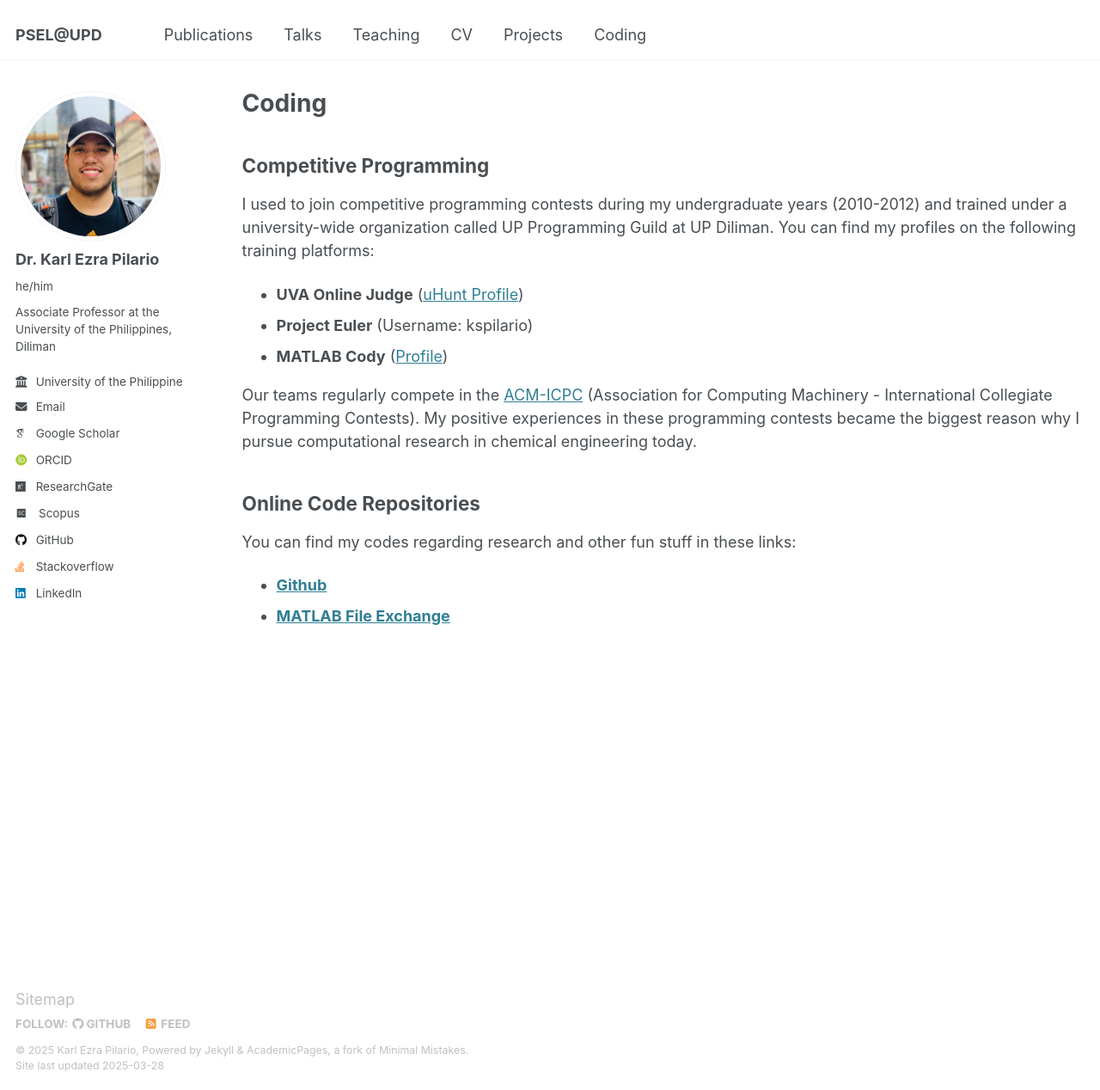
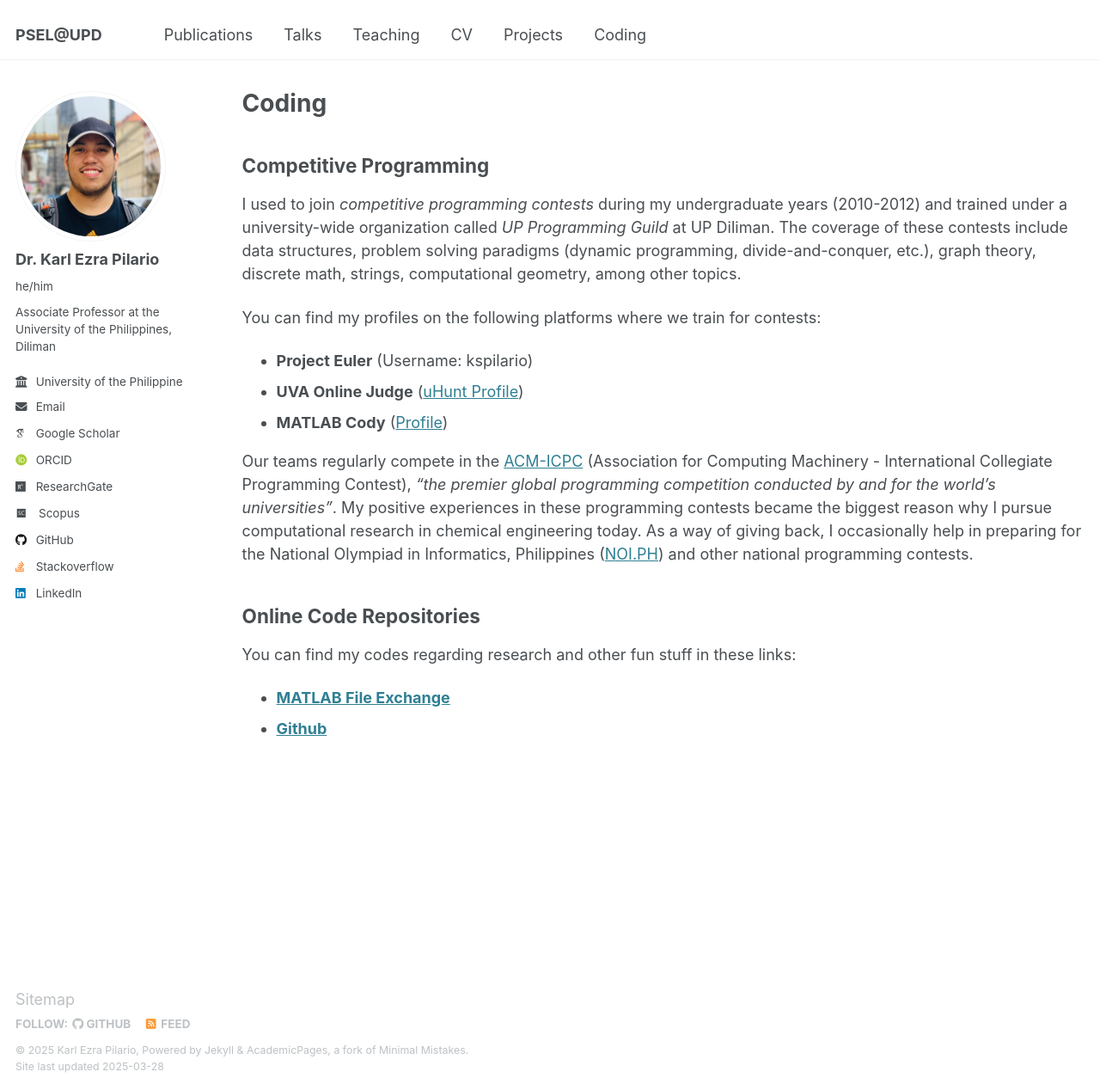
Before and after one commit to kspilario/kspilario.github.io, a Jekyll site: the page built from _pages/coding.md, in a window 1280 px wide and 1268 px high. Shown: the whole window at 86% size. Built offline with Jekyll 4.4.1, drawn with Linux system fonts in a browser that asks for light colours; some web fonts are replaced.

Commit message:
Update coding.md

```diff
--- a/_pages/coding.md
+++ b/_pages/coding.md
@@ -6,15 +6,17 @@
 
 ## Competitive Programming
 
-I used to join competitive programming contests during my undergraduate years (2010-2012) and trained under a university-wide organization called UP Programming Guild at UP Diliman. You can find my profiles on the following training platforms:
+I used to join *competitive programming contests* during my undergraduate years (2010-2012) and trained under a university-wide organization called *UP Programming Guild* at UP Diliman. The coverage of these contests include data structures, problem solving paradigms (dynamic programming, divide-and-conquer, etc.), graph theory, discrete math, strings, computational geometry, among other topics.
+
+You can find my profiles on the following platforms where we train for contests:
+- **Project Euler** (Username: kspilario)
 - **UVA Online Judge** ([uHunt Profile](https://uhunt.onlinejudge.org/id/58112))
-- **Project Euler** (Username: kspilario)
 - **MATLAB Cody** ([Profile](https://www.mathworks.com/matlabcentral/cody/players/8722869))
 
-Our teams regularly compete in the [ACM-ICPC](https://icpc.global/) (Association for Computing Machinery - International Collegiate Programming Contests). My positive experiences in these programming contests became the biggest reason why I pursue computational research in chemical engineering today.
+Our teams regularly compete in the [ACM-ICPC](https://icpc.global/) (Association for Computing Machinery - International Collegiate Programming Contest), *"the premier global programming competition conducted by and for the world’s universities"*. My positive experiences in these programming contests became the biggest reason why I pursue computational research in chemical engineering today. As a way of giving back, I occasionally help in preparing for the National Olympiad in Informatics, Philippines ([NOI.PH](https://noi.ph/)) and other national programming contests.
 
 ## Online Code Repositories
 
 You can find my codes regarding research and other fun stuff in these links:
+- [**MATLAB File Exchange**](https://www.mathworks.com/matlabcentral/profile/authors/8722869?detail=fileexchange)
 - [**Github**](https://github.com/kspilario)
-- [**MATLAB File Exchange**](https://www.mathworks.com/matlabcentral/profile/authors/8722869?detail=fileexchange)
```
